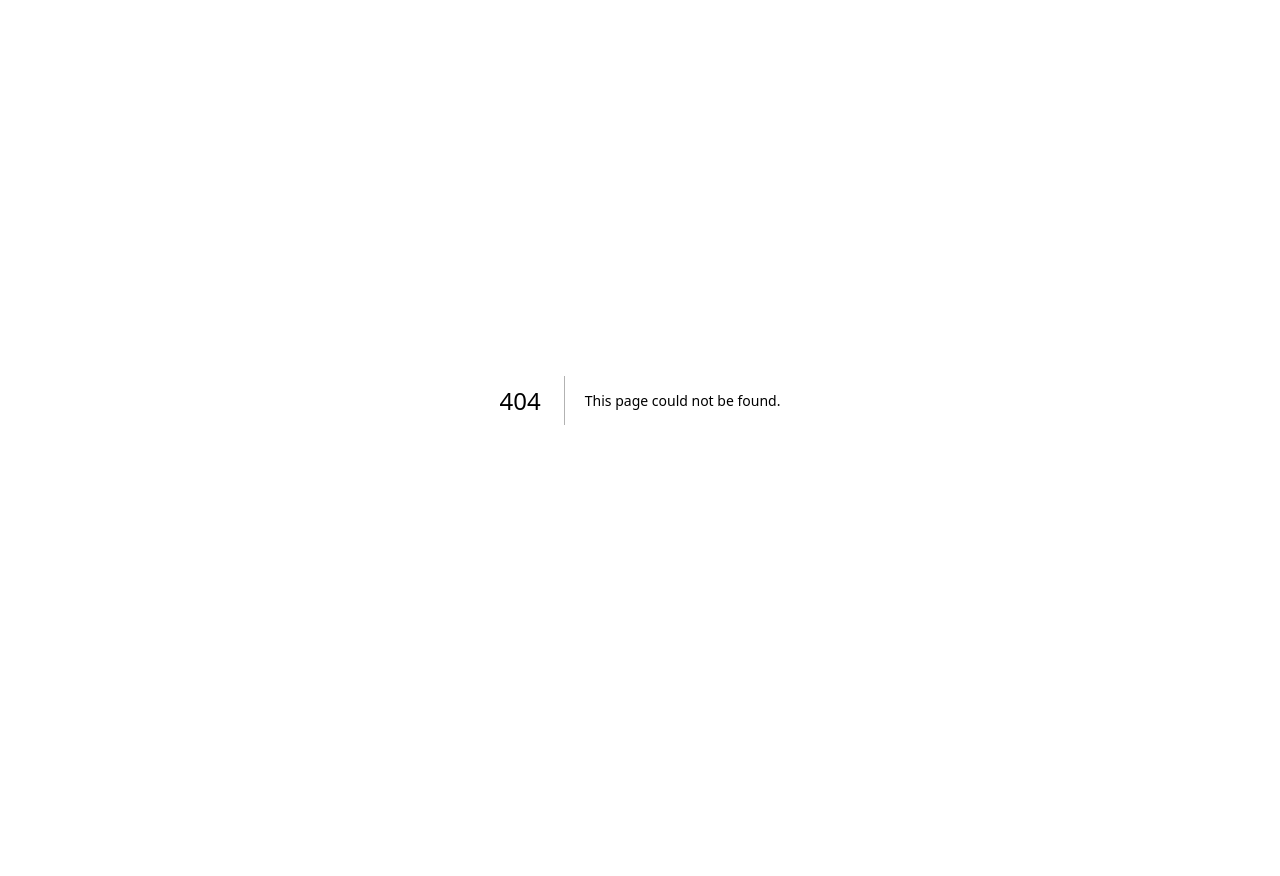
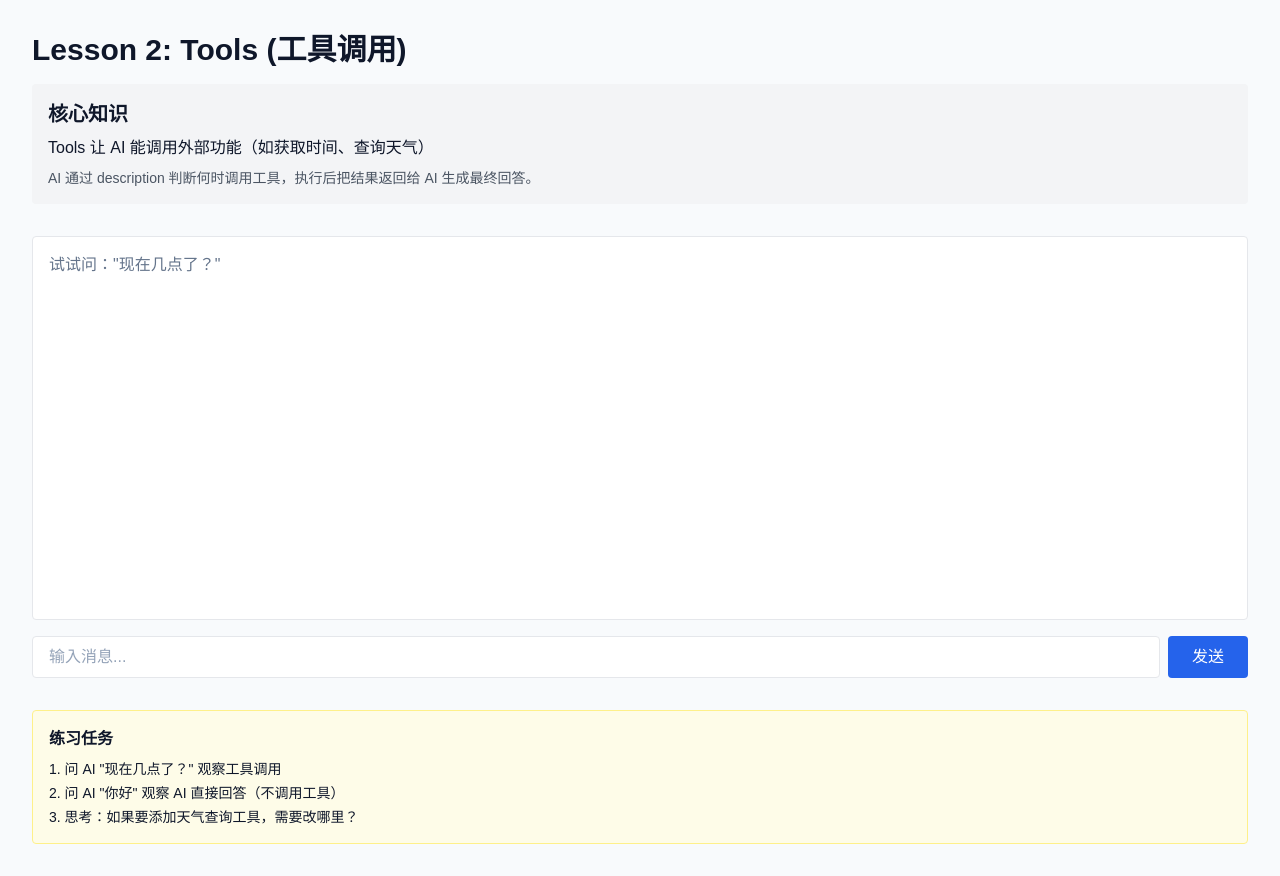
Before and after one commit to Esuol/LLM-Memory, a Next.js app: page /lesson/lesson2-tools in a window 1280 px wide. Before the commit this address had no page. Before the commit the page ends 800 px from the top, so only its background shows below. Built offline with nearby package versions, Linux system fonts and the light colour scheme.

Commit message:
feat: tools for searching weather

```diff
--- /dev/null
+++ b/app/api/tools-chat/route.ts
@@ -0,0 +1,141 @@
+import { NextRequest, NextResponse } from "next/server";
+
+// 工具定义
+const tools = [
+  {
+    type: "function",
+    function: {
+      name: "getCurrentTime",
+      description: "获取当前的日期和时间",
+      parameters: {
+        type: "object",
+        properties: {},
+      },
+    },
+  },
+  {
+    type: "function",
+    function: {
+      name: "getWeather",
+      description: "获取指定城市的天气信息",
+      parameters: {
+        type: "object",
+        properties: {
+          city: {
+            type: "string",
+            description: "城市名称，例如：北京、上海",
+          },
+        },
+        required: ["city"],
+      },
+    },
+  },
+];
+
+// 工具实现
+function getCurrentTime() {
+  return new Date().toLocaleString("zh-CN", { timeZone: "Asia/Shanghai" });
+}
+
+function getWeather(city: string) {
+  // 使用和风天气免费 API（无需 key）
+  const url = `https://wttr.in/${encodeURIComponent(city)}?format=j1&lang=zh`;
+
+  return fetch(url)
+    .then(res => res.json())
+    .then(data => {
+      const current = data.current_condition[0];
+      const temp = current.temp_C;
+      const desc = current.lang_zh[0].value;
+      return `${city}：${desc}，${temp}°C`;
+    })
+    .catch(() => `无法获取${city}的天气信息`);
+}
+
+const model = "gpt-5.4";
+
+export async function POST(req: NextRequest) {
+  const { messages } = await req.json();
+
+  // 第一次调用：让 AI 判断是否需要工具
+  const response = await fetch(
+    `${process.env.OPENAI_BASE_URL || "https://api.openai.com/v1"}/chat/completions`,
+    {
+      method: "POST",
+      headers: {
+        "Content-Type": "application/json",
+        Authorization: `Bearer ${process.env.OPENAI_API_KEY}`,
+      },
+      body: JSON.stringify({
+        model,
+        messages,
+        tools,
+        tool_choice: "auto",
+      }),
+    }
+  );
+
+  const data = await response.json();
+  const aiMessage = data.choices[0].message;
+
+  // 确保 aiMessage 有 content 字段
+  if (!aiMessage.content) {
+    aiMessage.content = null;
+  }
+
+  console.log('aiMessage', aiMessage);
+
+  // 检查 AI 是否要调用工具
+  if (aiMessage.tool_calls) {
+    const toolCall = aiMessage.tool_calls[0];
+    const functionName = toolCall.function.name;
+
+    // 执行工具
+    let toolResult = "";
+    if (functionName === "getCurrentTime") {
+      toolResult = getCurrentTime();
+    } else if (functionName === "getWeather") {
+      const args = JSON.parse(toolCall.function.arguments);
+      toolResult = await getWeather(args.city);
+    }
+
+    console.log('toolResult:', toolResult);
+    console.log('toolCall.id:', toolCall.id);
+
+    // 把工具结果返回给 AI
+    const finalMessages = [
+      ...messages,
+      aiMessage,
+      {
+        role: "tool",
+        tool_call_id: toolCall.id,
+        content: toolResult,
+      },
+    ];
+    console.log('finalMessages:', JSON.stringify(finalMessages, null, 2));
+    const finalResponse = await fetch(
+      `${process.env.OPENAI_BASE_URL || "https://api.openai.com/v1"}/chat/completions`,
+      {
+        method: "POST",
+        headers: {
+          "Content-Type": "application/json",
+          Authorization: `Bearer ${process.env.OPENAI_API_KEY}`,
+        },
+        body: JSON.stringify({
+          model,
+          messages: finalMessages,
+        }),
+      }
+    );
+
+    const finalData = await finalResponse.json();
+    console.log('finalData:', finalData);
+    console.log('final message:', finalData.choices[0].message);
+    return NextResponse.json({ message: finalData.choices[0].message.content });
+  }
+
+
+
+  // AI 不需要工具，直接返回
+  return NextResponse.json({ message: aiMessage.content });
+}
--- /dev/null
+++ b/app/lesson/lesson2-tools/page.tsx
@@ -0,0 +1,77 @@
+/* eslint-disable react/no-unescaped-entities */
+"use client";
+
+import { useState } from "react";
+
+export default function Lesson2Tools() {
+  const [messages, setMessages] = useState<Array<{ role: string; content: string }>>([]);
+  const [input, setInput] = useState("");
+
+  const handleSend = async () => {
+    if (!input.trim()) return;
+
+    const userMessage = { role: "user", content: input };
+    const newMessages = [...messages, userMessage];
+    setMessages(newMessages);
+    setInput("");
+
+    const res = await fetch("/api/tools-chat", {
+      method: "POST",
+      headers: { "Content-Type": "application/json" },
+      body: JSON.stringify({ messages: newMessages }),
+    });
+
+    const data = await res.json();
+    const aiMessage = { role: "assistant", content: data.message };
+    setMessages([...newMessages, aiMessage]);
+  };
+
+  return (
+    <div className="min-h-screen bg-slate-50 p-8 text-slate-900">
+      <h1 className="text-3xl font-bold mb-4">Lesson 2: Tools (工具调用)</h1>
+
+      <div className="mb-8 rounded bg-gray-100 p-4 text-slate-900">
+        <h2 className="text-xl font-semibold mb-2">核心知识</h2>
+        <p className="mb-2">Tools 让 AI 能调用外部功能（如获取时间、查询天气）</p>
+        <p className="text-sm text-gray-600">
+          AI 通过 description 判断何时调用工具，执行后把结果返回给 AI 生成最终回答。
+        </p>
+      </div>
+
+      <div className="mb-4 h-96 overflow-y-auto rounded border bg-white p-4 text-slate-800">
+        {messages.length === 0 ? (
+          <p className="text-slate-500">试试问："现在几点了？"</p>
+        ) : (
+          messages.map((msg, i) => (
+            <div key={i} className={`mb-2 ${msg.role === "user" ? "text-blue-600" : "text-green-600"}`}>
+              <strong>{msg.role}:</strong> {msg.content}
+            </div>
+          ))
+        )}
+      </div>
+
+      <div className="flex gap-2">
+        <input
+          type="text"
+          value={input}
+          onChange={(e) => setInput(e.target.value)}
+          onKeyPress={(e) => e.key === "Enter" && handleSend()}
+          placeholder="输入消息..."
+          className="flex-1 rounded border bg-white px-4 py-2 text-slate-900 placeholder:text-slate-400"
+        />
+        <button onClick={handleSend} className="bg-blue-600 text-white px-6 py-2 rounded hover:bg-blue-700">
+          发送
+        </button>
+      </div>
+
+      <div className="mt-8 p-4 bg-yellow-50 border border-yellow-200 rounded">
+        <h3 className="font-semibold mb-2">练习任务</h3>
+        <ol className="list-decimal list-inside space-y-1 text-sm">
+          <li>问 AI "现在几点了？" 观察工具调用</li>
+          <li>问 AI "你好" 观察 AI 直接回答（不调用工具）</li>
+          <li>思考：如果要添加天气查询工具，需要改哪里？</li>
+        </ol>
+      </div>
+    </div>
+  );
+}
--- a/app/page.tsx
+++ b/app/page.tsx
@@ -13,7 +13,11 @@ export default function Home() {
               Lesson 1: Memory (对话记忆)
             </Link>
           </li>
-          <li className="text-gray-400">Lesson 2: Tools (工具调用)</li>
+          <li>
+            <Link href="/lesson/lesson2-tools" className="text-blue-600 hover:underline">
+              Lesson 2: Tools (工具调用)
+            </Link>
+          </li>
           <li className="text-gray-400">Lesson 3: Agent (智能代理)</li>
         </ul>
       </section>
```
